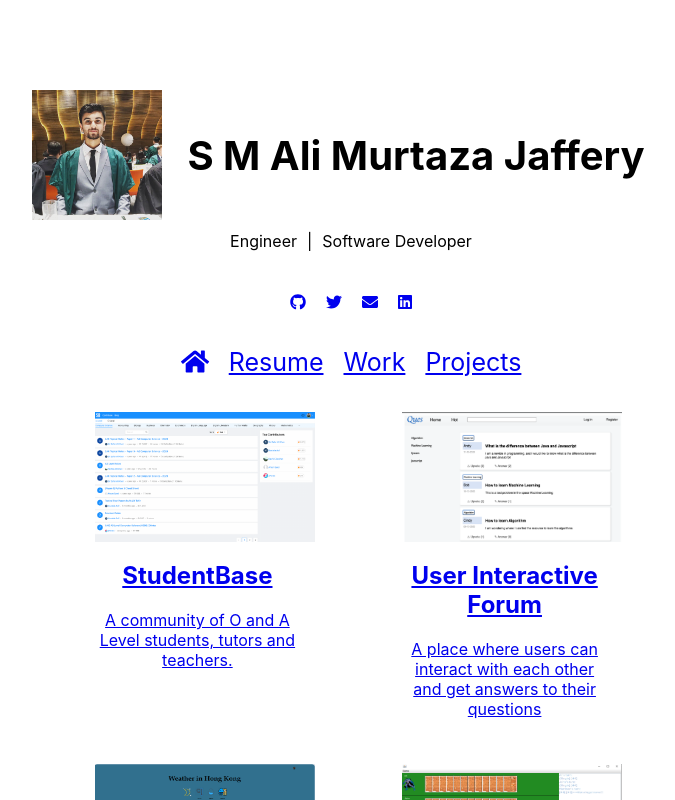
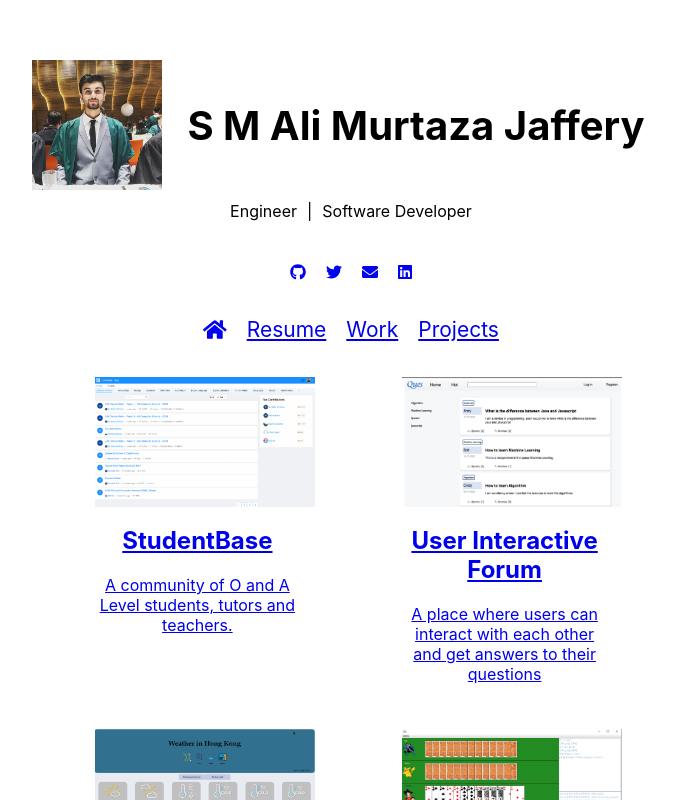
Before and after one commit to AliMurtazaJaffery/alimurtazajaffery.github.io, a React (Create React App) app: page /Projects in a window 1280 px wide. Shown: the top 800 px of the page, without its empty margins (289-964 px from the left). Built offline with nearby package versions, Linux system fonts and the light colour scheme; the HTML template or start-up script is replaced by a standard one.

Commit message:
remove extra space from homepage

```diff
--- a/src/Components/Header/Header.tsx
+++ b/src/Components/Header/Header.tsx
@@ -6,7 +6,7 @@ import myImage from "./photo.jpg"
 function Header(){
   return(
     <>
-      <Box mt="90px">
+      <Box mt="60px">
         <Flex align="center" justify="center">
           <Image boxSize={["65px","65px","130px","130px"]} borderRadius="full" src={myImage}/>
           <Heading mx={["15px","25px"]} fontSize={["23px","29px","35px","40px"]}>S M Ali Murtaza Jaffery</Heading>
--- a/src/Components/Navbar/Navbar.tsx
+++ b/src/Components/Navbar/Navbar.tsx
@@ -13,7 +13,7 @@ const NavbarLink: React.FunctionComponent<NavbarProps> = ({ href, children}) =>
   <Box
     mr={[0, 0, 6, 10, 12]}
     mb={[3, 4, 0, 0, 0]}
-    fontSize={["15px","25px"]}
+    fontSize={["15px","21px"]}
     mx="10px"
   >
     <Link href={href}>{children}</Link>
@@ -24,15 +24,15 @@ const NavbarLink: React.FunctionComponent<NavbarProps> = ({ href, children}) =>
 
 function Navbar(){
   return(
-    <>
-      <Flex m="10px" justify="center" my="35px">
+    <Box align="center">
+      <Flex justify="center" my="35px">
           <NavbarLink href="/"><FontAwesomeIcon icon={faHome}/> </NavbarLink>
           <NavbarLink href={Resume}>Resume</NavbarLink>
           <NavbarLink href="/Work">Work</NavbarLink>
           <NavbarLink href="/Projects">Projects</NavbarLink>
 
       </Flex>
-    </>
+    </Box>
   )
 }
 export default Navbar;
--- a/src/Pages/Home.tsx
+++ b/src/Pages/Home.tsx
@@ -7,7 +7,7 @@ export default function App() {
   return (
     <Box width={["80%","80%","60%","40%"]} mx={["10%","10%","20%","30%"]}>
 
-      <Box textAlign="center" mt="50px">
+      <Box textAlign="center" mt="30px">
         <Heading fontSize="2xl"  >About Me</Heading>
         <Divider my='20px' orientation="horizontal" />
         <Text mb="25px">
@@ -20,7 +20,7 @@ export default function App() {
         <Heading fontSize="2xl" >Education</Heading>
         <Divider my='20px' orientation="horizontal" />
         <Flex>
-          <Box align="center" mr="3.5px" mt="10px">
+          <Box align="center" mr="5.5px" mt="10px">
             <Image src={fgs} boxSize={["80px","130px"]} />
             <Heading fontSize={["xs","lg"]} my="10px">FFC Grammar H/S School</Heading>
             <Text fontSize={["xs","lg"]}>(2006-2019)</Text>
@@ -29,7 +29,7 @@ export default function App() {
             <Text fontSize={["xs","lg"]}>A perfect SAT score of 2400 in SAT Subject Test</Text>
 
           </Box>
-          <Box align="center" ml="3.5px" mt="10px">
+          <Box align="center" ml="5.5px" mt="10px">
             <Image src={hku} boxSize={["80px","130px"]}/>
             <Heading fontSize={["xs","lg"]} my="10px">The University Of Hong Kong</Heading>
             <Text fontSize={["xs","lg"]}>(2019-2023)</Text>
```
Also changed, not shown: 1 other file (tests, documents, lock files or other folders).
